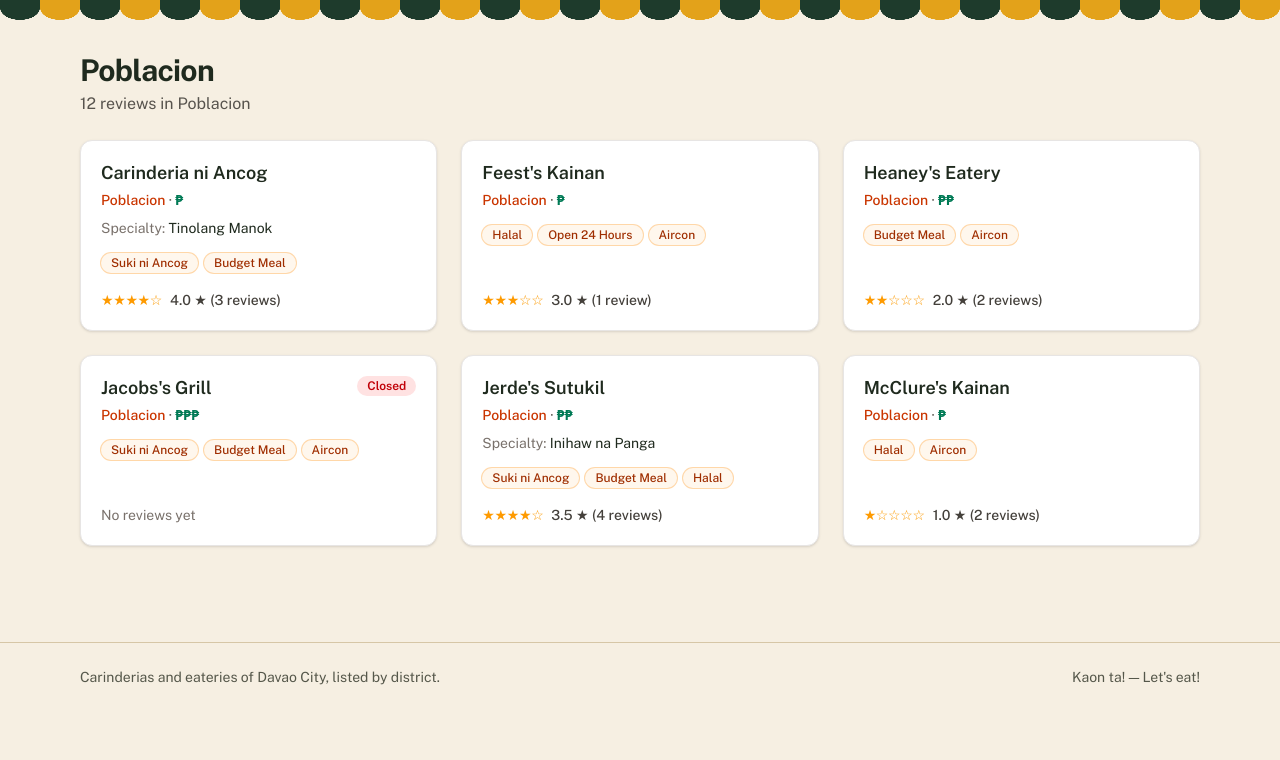
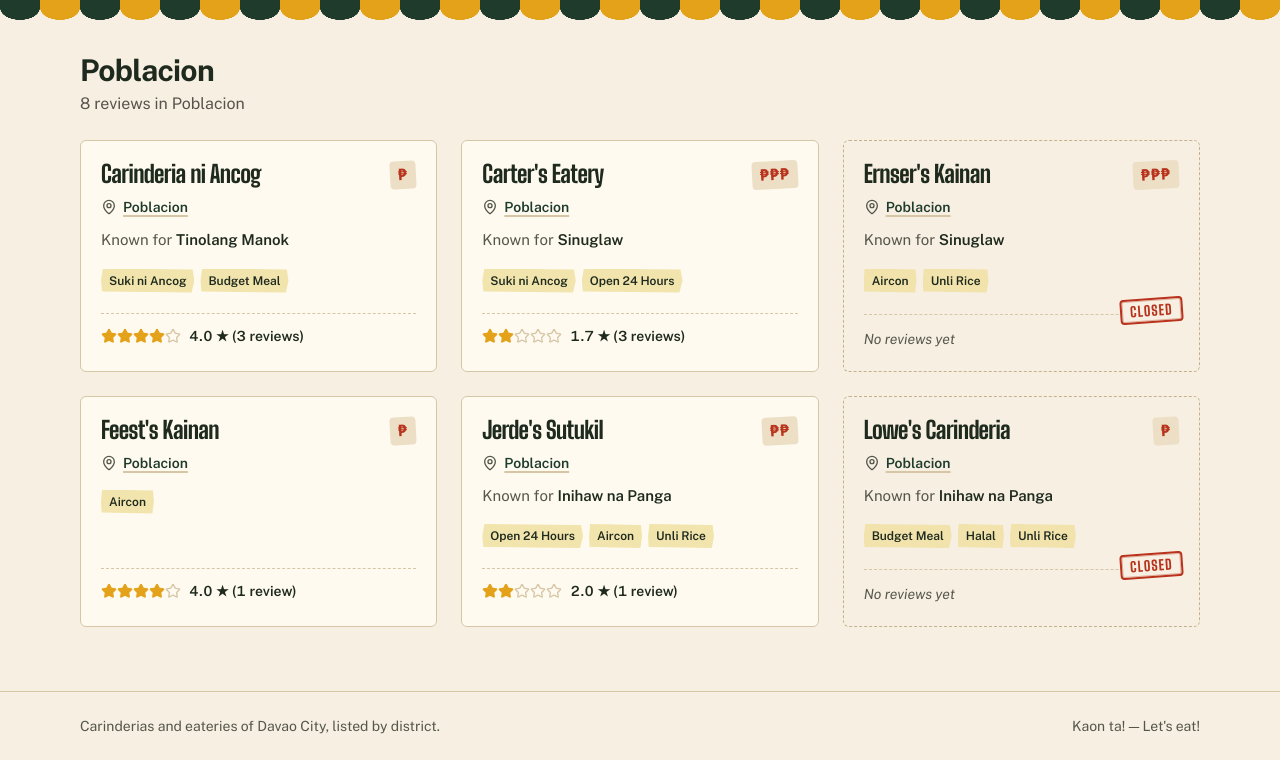
Before and after one commit to aingreenx/PrefinalProject-Ancog-KaonTaDavao, a Laravel app: page /districts/1 in a window 1280 px wide. Shown: the part 89-849 px from the top of the page. Before the commit the page ends 774 px from the top, so only its background shows below. Run offline with Laravel 12, Linux system fonts and the light colour scheme; data comes from the database, SQL or seed files in the repository; style sheets or scripts are compiled from the project's sources.

Commit message:
Restyle eatery-card and rating components; add custom pagination

```diff
--- a/resources/views/components/eatery-card.blade.php
+++ b/resources/views/components/eatery-card.blade.php
@@ -1,36 +1,43 @@
 {{-- Expects an Eatery loaded with Eatery::withCardData() (district, features, reviews_count, reviews_avg_rating). --}}
 @props(['eatery'])
 
-<article {{ $attributes->merge(['class' => 'flex flex-col rounded-xl border border-stone-200 bg-white p-5 shadow-sm transition hover:shadow-md']) }}>
+<article {{ $attributes->class([
+    'group relative flex flex-col rounded-md border-[1.5px] p-5 transition duration-300',
+    'border-line bg-[#fffaf0] hover:-translate-y-0.5 hover:border-ink/40 hover:shadow-[0_10px_24px_-14px_rgb(31_42_30/0.45)]' => $eatery->is_open,
+    'border-dashed border-[#c4b28c] bg-paper' => ! $eatery->is_open,
+]) }}>
     <div class="flex items-start justify-between gap-3">
-        <h3 class="text-lg font-semibold leading-snug">
-            <a href="{{ route('eateries.show', $eatery) }}" class="hover:text-orange-700 hover:underline">{{ $eatery->name }}</a>
+        <h3 class="font-display text-2xl font-extrabold leading-[1.05] tracking-tight text-ink">
+            <a href="{{ route('eateries.show', $eatery) }}" class="decoration-luyang decoration-2 hover:underline">{{ $eatery->name }}</a>
         </h3>
-        @unless ($eatery->is_open)
-            <span class="shrink-0 rounded-full bg-red-100 px-2.5 py-0.5 text-xs font-semibold text-red-700">Closed</span>
-        @endunless
+        <span class="shrink-0 -rotate-3 rounded-sm bg-paper-deep px-2 py-0.5 text-base font-extrabold tracking-wider text-sili"
+              title="{{ ucfirst($eatery->price_range) }}">{{ $eatery->price_symbol }}</span>
     </div>
 
-    <p class="mt-1 text-sm text-stone-600">
-        <a href="{{ route('districts.show', $eatery->district) }}" class="font-medium text-orange-700 hover:underline">{{ $eatery->district->name }}</a>
-        <span aria-hidden="true">·</span>
-        <span class="font-semibold text-emerald-700" title="{{ ucfirst($eatery->price_range) }}">{{ $eatery->price_symbol }}</span>
+    <p class="mt-2 flex items-center gap-1.5 text-sm">
+        <x-icon name="map-pin" class="size-3.5 text-ink-soft" />
+        <a href="{{ route('districts.show', $eatery->district) }}" class="font-semibold text-board underline decoration-line hover:decoration-board">{{ $eatery->district->name }}</a>
     </p>
 
     @if ($eatery->specialty)
-        <p class="mt-2 text-sm"><span class="text-stone-500">Specialty:</span> {{ $eatery->specialty }}</p>
+        <p class="mt-3 text-[0.9375rem] text-ink-soft">Known for <span class="font-semibold text-ink">{{ $eatery->specialty }}</span></p>
     @endif
 
     @if ($eatery->features->isNotEmpty())
-        <ul class="mt-3 flex flex-wrap gap-1.5">
+        <ul class="mt-4 flex flex-wrap gap-1.5">
             @foreach ($eatery->features as $feature)
-                <li>
-                    <a href="{{ route('eateries.index', ['feature' => $feature->name]) }}"
-                       class="inline-block rounded-full bg-orange-50 px-2.5 py-0.5 text-xs font-medium text-orange-800 ring-1 ring-orange-200 hover:bg-orange-100">{{ $feature->name }}</a>
-                </li>
+                <li><a href="{{ route('eateries.index', ['feature' => $feature->name]) }}" class="tape hover:brightness-95">{{ $feature->name }}</a></li>
             @endforeach
         </ul>
     @endif
 
-    <x-rating :value="$eatery->reviews_avg_rating" :count="$eatery->reviews_count" class="mt-auto pt-4" />
+    <div class="mt-auto pt-5">
+        <div class="border-t border-dashed border-line pt-3">
+            <x-rating :value="$eatery->reviews_avg_rating" :count="$eatery->reviews_count" />
+        </div>
+    </div>
+
+    @unless ($eatery->is_open)
+        <span class="stamp absolute right-4 bottom-12 bg-paper text-sili">Closed</span>
+    @endunless
 </article>
--- a/resources/views/components/rating.blade.php
+++ b/resources/views/components/rating.blade.php
@@ -1,6 +1,6 @@
 {{--
-    <x-rating :value="4.3" :count="7" />  ->  ★★★★☆ 4.3 ★ (7 reviews)   (cards: average + count)
-    <x-rating :value="4" />               ->  ★★★★☆                   (a single review)
+    <x-rating :value="4.3" :count="7" />  ->  five stars + "4.3 ★ (7 reviews)"   (average with count)
+    <x-rating :value="4" />               ->  five stars + "4/5"                 (one review)
     A count of 0 shows "No reviews yet".
 --}}
 @props(['value' => null, 'count' => null])
@@ -9,15 +9,19 @@
     $stars = (int) round((float) $value);
 @endphp
 
-<span {{ $attributes->merge(['class' => 'inline-flex flex-wrap items-center gap-x-2 text-sm']) }}>
+<span {{ $attributes->merge(['class' => 'inline-flex flex-wrap items-center gap-x-2 gap-y-1 text-sm']) }}>
     @if (! is_null($count) && (int) $count === 0)
-        <span class="text-stone-500">No reviews yet</span>
+        <span class="italic text-ink-soft">No reviews yet</span>
     @else
-        <span class="tracking-tight text-amber-500" aria-hidden="true">@for ($i = 1; $i <= 5; $i++){{ $i <= $stars ? '★' : '☆' }}@endfor</span>
+        <span class="inline-flex text-luyang" aria-hidden="true">
+            @for ($i = 1; $i <= 5; $i++)
+                <x-icon :name="$i <= $stars ? 'star' : 'star-empty'" @class(['size-4', 'text-line' => $i > $stars]) />
+            @endfor
+        </span>
         @if (! is_null($count))
-            <span class="font-medium text-stone-700">{{ number_format((float) $value, 1) }} ★ ({{ $count }} {{ Str::plural('review', (int) $count) }})</span>
+            <span class="font-semibold tabular-nums text-ink">{{ number_format((float) $value, 1) }} ★ ({{ $count }} {{ Str::plural('review', (int) $count) }})</span>
         @else
-            <span class="sr-only">{{ $value }} out of 5</span>
+            <span class="font-semibold tabular-nums text-ink-soft">{{ $value }}/5</span>
         @endif
     @endif
 </span>
```
Also changed, not shown: resources/views/pagination/kaon.blade.php (added, +45 -0 lines).
